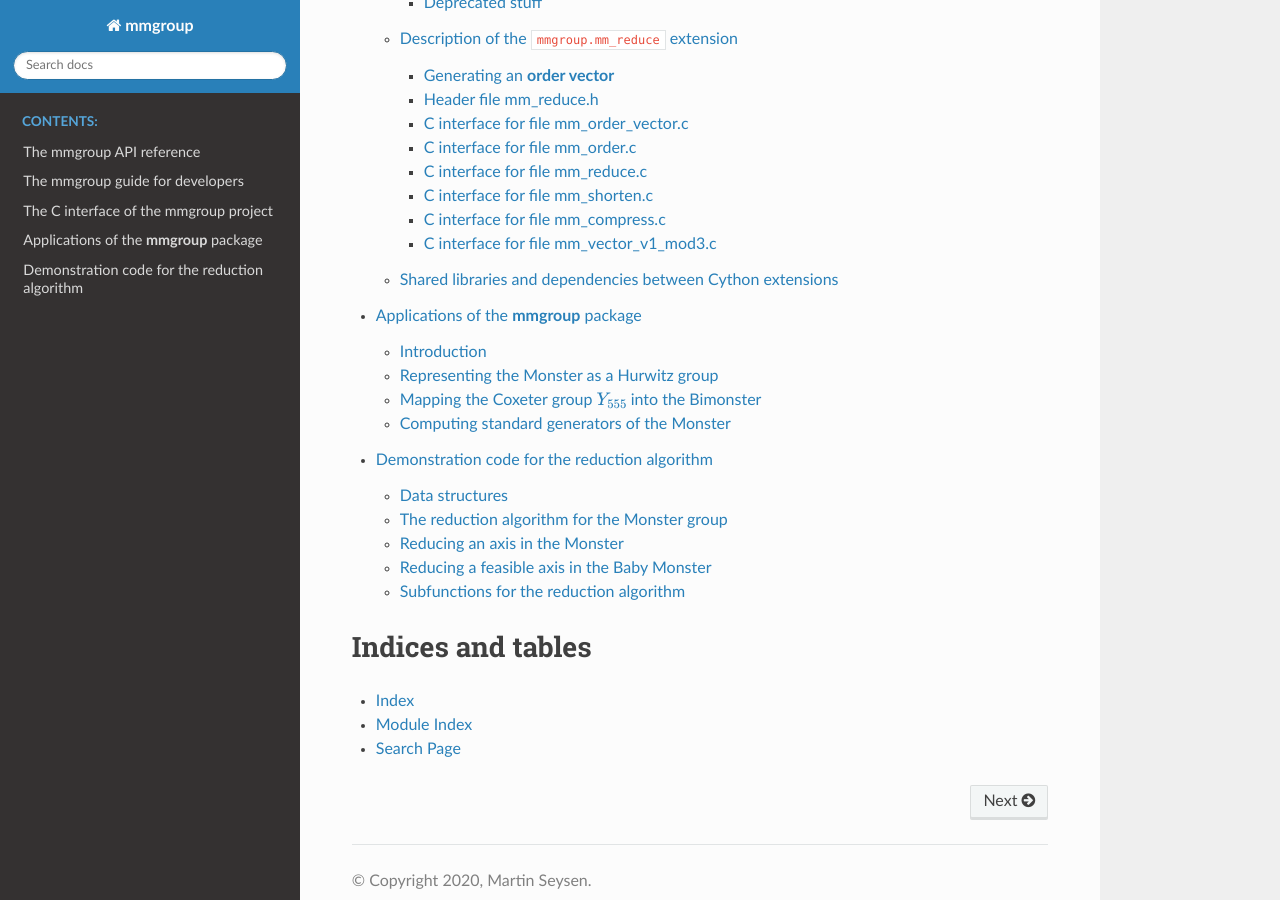
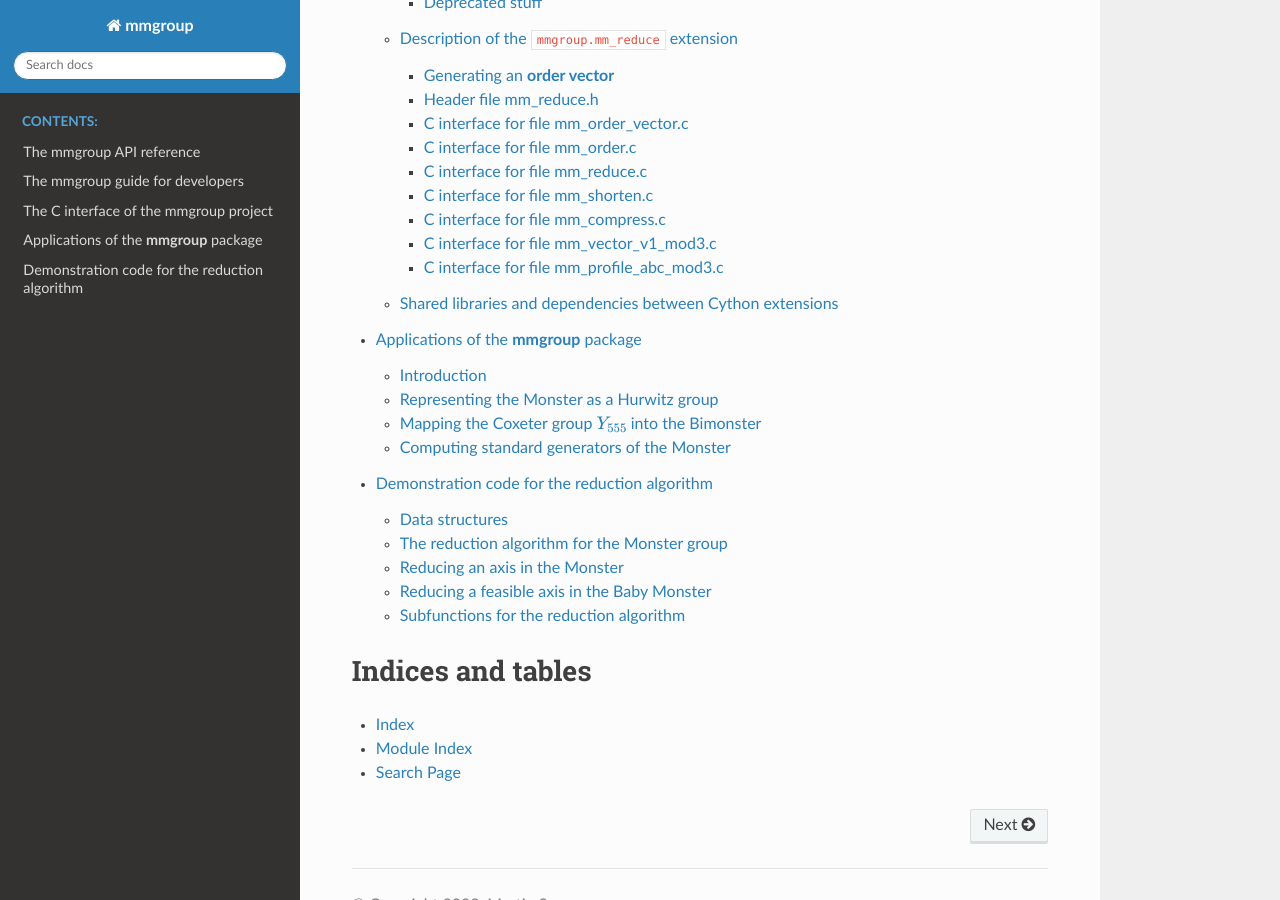
Before and after one commit to Martin-Seysen/mmgroup, a Sphinx documentation site: the page built from docs/source/index.rst, in a window 1280 px wide and 900 px high, scrolled down 3157 px. Built offline with Sphinx 7.4.7 and the Read the Docs theme 3.1.0, drawn with Linux system fonts in a browser that asks for light colours; the version number is read from the project's files by our own code.

Commit message:
Documentation updated

```diff
--- a/docs/source/c_interface.rst
+++ b/docs/source/c_interface.rst
@@ -415,8 +415,6 @@ C interface for file mm_op_p_axis.c
 .. doxygenfile:: mm_op_p_axis.c
 
 
-
-
 Internal operation
 ------------------
 
@@ -584,6 +582,12 @@ C interface for file mm_vector_v1_mod3.c
 .. doxygenfile:: mm_vector_v1_mod3.c
 
 
+C interface for file mm_profile_abc_mod3.c
+---------------------------------------------
+
+.. doxygenfile::  mm_profile_abc_mod3.c
+
+
 
 
 Shared libraries and dependencies between Cython extensions
```
Also changed, not shown: 2 other files.
